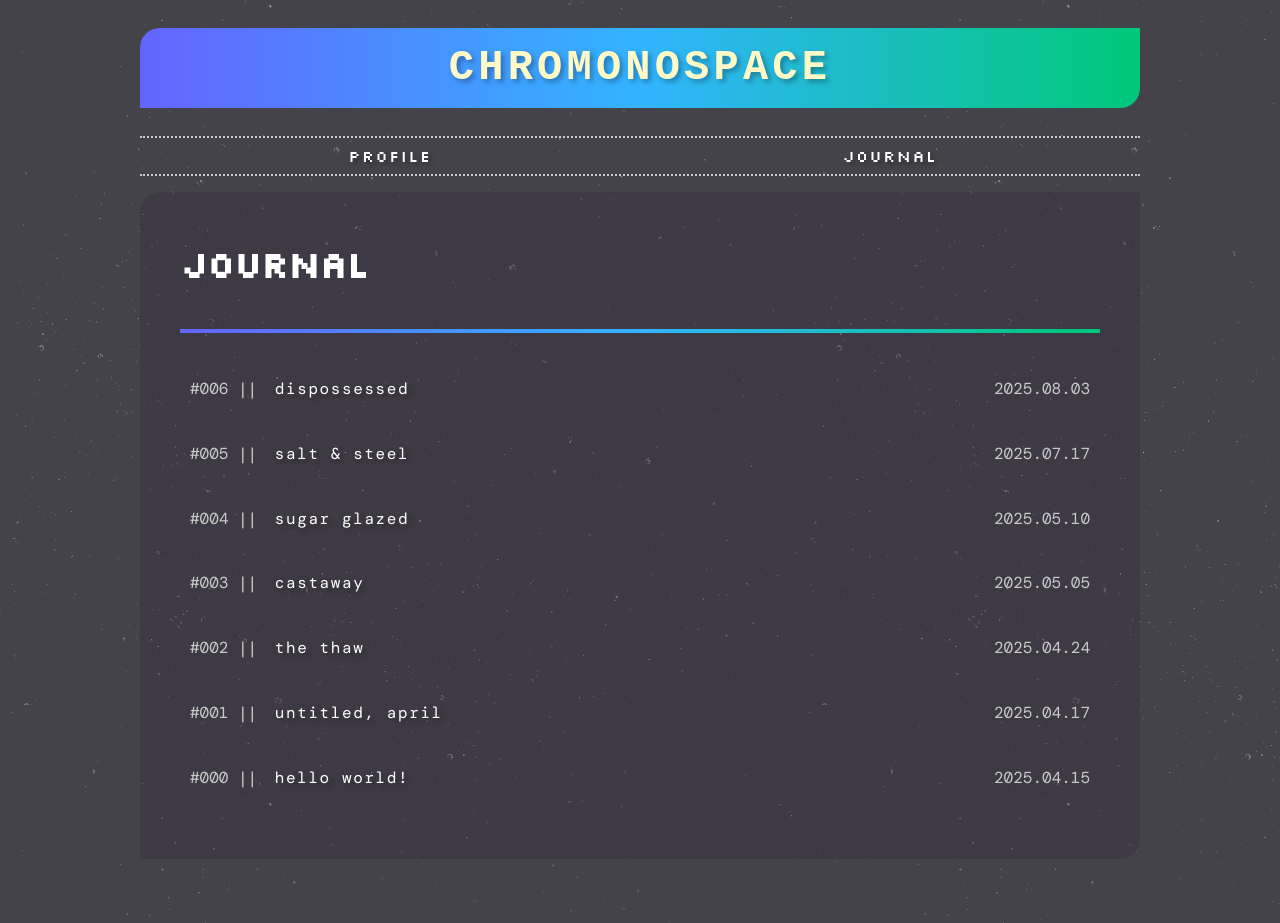
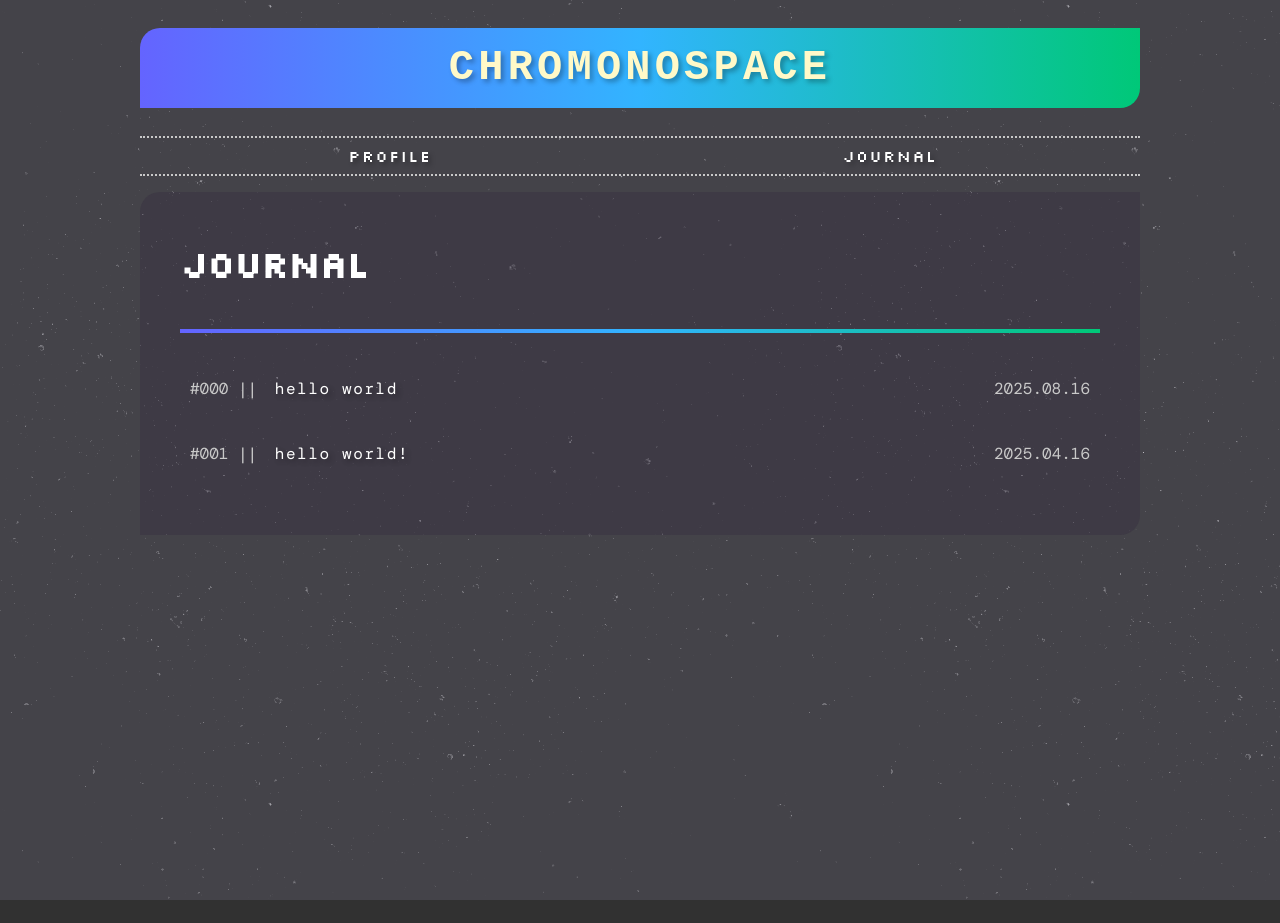
Before and after one commit to iridiumquartz/chromonospace, a Jekyll site: the page built from journal/index.html, in a window 1280 px wide. Built offline with Jekyll 4.4.1, drawn with Linux system fonts in a browser that asks for light colours; some web fonts are replaced; after the commit the page ends 900 px from its top, so only the background shows below that.

Commit message:
Update index.html

```diff
--- a/journal/index.html
+++ b/journal/index.html
@@ -2,35 +2,18 @@
 layout: default
 title: "j o u r n a l ★ s p a c e"
 ---
+
 <section>
-    <h2>Journal</h2>
-    <hr>
+  <h2>Journal</h2>
+  <hr>
+
+  {% for post in site.posts %}
     <div class="j-summary">
-        <span>#006 || <a href=20250803.html>dispossessed</a></span>
-        <span>2025.08.03</span>
+      <span>
+        #{% if forloop.index0 < 10 %}00{% elsif forloop.index0 < 100 %}0{% endif %}{{ forloop.index0 }} ||
+        <a href="{{ post.url | relative_url }}">{{ post.title | downcase }}</a>
+      </span>
+      <span>{{ post.date | date: "%Y.%m.%d" }}</span>
     </div>
-    <div class="j-summary">
-        <span>#005 || <a href=20250717.html>salt & steel</a></span>
-        <span>2025.07.17</span>
-    </div>
-    <div class="j-summary">
-        <span>#004 || <a href=20250510.html>sugar glazed</a></span>
-        <span>2025.05.10</span>
-    </div>
-    <div class="j-summary">
-        <span>#003 || <a href=20250505.html>castaway</a></span>
-        <span>2025.05.05</span>
-    </div>
-    <div class="j-summary">
-        <span>#002 || <a href=20250424.html>the thaw</a></span>
-        <span>2025.04.24</span>
-    </div>
-    <div class="j-summary">
-        <span>#001 || <a href=20250417.html>untitled, april</a></span>
-        <span>2025.04.17</span>
-    </div>
-    <div class="j-summary">
-        <span>#000 || <a href=20250415.html>hello world!</a></span>
-        <span>2025.04.15</span>
-    </div>
+  {% endfor %}
 </section>
```
